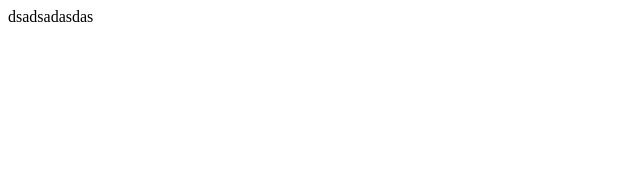
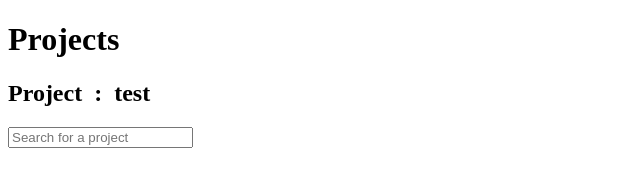
Before and after one commit to Wespro/Project-Todo-List-TOP, a plain HTML site: page index.html in a window 1280 px wide. Shown: the whole page, without its empty margins (0-640 px from the left). Drawn offline with Linux system fonts and the light colour scheme.

Commit message:
Add simple html skeleton.

```diff
--- a/index.html
+++ b/index.html
@@ -6,6 +6,15 @@
     <title>Document</title>
   <script defer src="main.bundle.js"></script></head>
   <body>
-    dsadsadasdas
+    <header>
+      <h1>Projects</h1>
+    </header>
+    <main>
+      <div class="aboutProjects">
+        <h2>Project &nbsp;: &nbsp;test</h2>
+        <input id="search" type="search" placeholder="Search for a project" />
+      </div>
+    </main>
+    <footer></footer>
   </body>
 </html>
--- a/main.bundle.js
+++ b/main.bundle.js
@@ -126,7 +126,7 @@ eval("__webpack_require__.r(__webpack_exports__);\n/* harmony export */ __webpac
   \**********************/
 /***/ ((__unused_webpack_module, __webpack_exports__, __webpack_require__) => {
 
-eval("__webpack_require__.r(__webpack_exports__);\n/* harmony import */ var _css_styles_css__WEBPACK_IMPORTED_MODULE_0__ = __webpack_require__(/*! ./css/styles.css */ \"./src/css/styles.css\");\n/* harmony import */ var _components_projectMaker__WEBPACK_IMPORTED_MODULE_1__ = __webpack_require__(/*! ./components/projectMaker */ \"./src/components/projectMaker.js\");\n// css\n\n\n//components\n\n\n(function toDoList() {\n  const project1 = new _components_projectMaker__WEBPACK_IMPORTED_MODULE_1__[\"default\"](\n    \"to do\",\n    \"testing the thing\",\n\n    1,\n    \"things\",\n    \"things\"\n  );\n  project1.addNotes(\"what's appdsadsad\");\n  project1.projectDone();\n\n  console.log(project1);\n})();\n\n\n//# sourceURL=webpack://project-todo-list-top/./src/index.js?");
+eval("__webpack_require__.r(__webpack_exports__);\n/* harmony import */ var _css_styles_css__WEBPACK_IMPORTED_MODULE_0__ = __webpack_require__(/*! ./css/styles.css */ \"./src/css/styles.css\");\n/* harmony import */ var _components_projectMaker__WEBPACK_IMPORTED_MODULE_1__ = __webpack_require__(/*! ./components/projectMaker */ \"./src/components/projectMaker.js\");\n// css\n\n//components\n\n\n(function toDoList() {\n  const project1 = new _components_projectMaker__WEBPACK_IMPORTED_MODULE_1__[\"default\"](\n    \"to do\",\n    \"testing the thing\",\n    \"06/30/2023\",\n    \"1st\",\n    \"things\",\n    \"things\"\n  );\n  project1.addNotes(\"what's appdsadsad\");\n  project1.projectDone();\n\n  console.log(project1);\n})();\n\n\n//# sourceURL=webpack://project-todo-list-top/./src/index.js?");
 
 /***/ })
 
```
